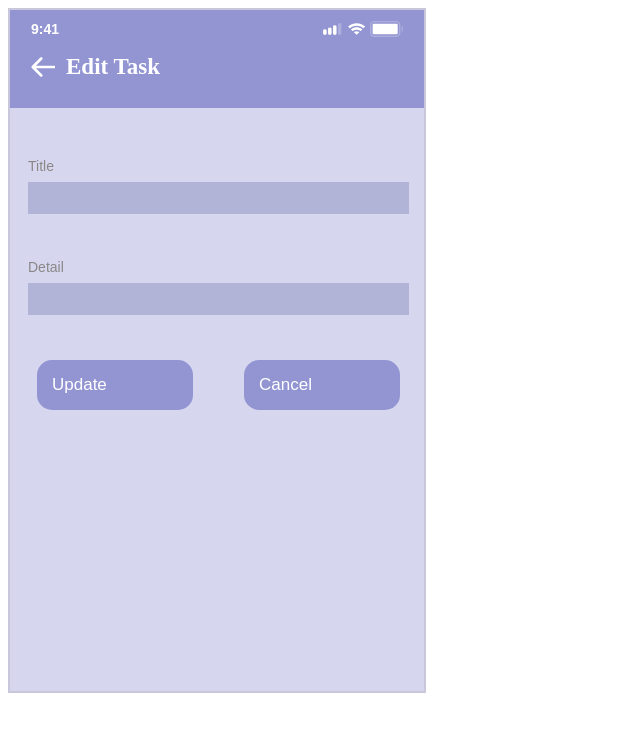
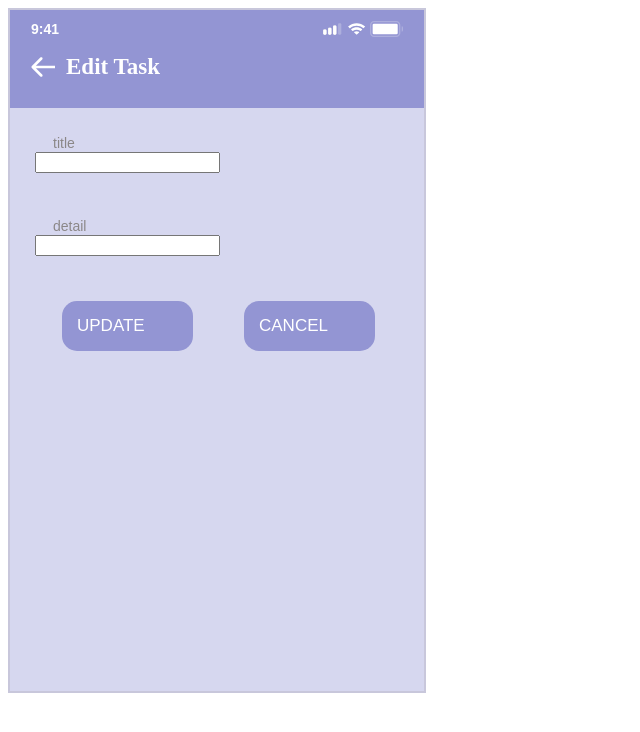
Before and after one commit to Smitasatav/figma, a Next.js app: page /edit-task in a window 1280 px wide. Shown: the top 732 px of the page, without its empty margins (0-640 px from the left). Built offline with nearby package versions, Linux system fonts and the light colour scheme.

Commit message:
scheduleTask code is added

```diff
--- a/src/app/edit-task/page.tsx
+++ b/src/app/edit-task/page.tsx
@@ -1,28 +1,13 @@
 import React from "react";
-import Link from "next/link";
 import Navbar from "@/components/navbar";
 import "./edit.css";
+import Form from "@/components/taskform";
 
 export default function EditTask() {
   return (
     <main>
       <Navbar title="Edit Task" backBtn={true} />
-
-      <div className="add-page-main-container"></div>
-      <div className="add-main-container-text">Title</div>
-      <div>
-        <input type="text" name="title" id="title" required />
-      </div>
-      <div className="add-main-container-text-detail">Detail</div>
-      <div>
-        <input type="text" name="detail" id="detail" required />
-      </div>
-      <div className="button-container">
-        <button className="btn">Update</button>
-        <Link href="/" className="btn" type="button">
-          Cancel
-        </Link>
-      </div>
+      <Form submitBtnLabel="UPDATE" />
     </main>
   );
 }
--- a/src/app/globals.css
+++ b/src/app/globals.css
@@ -51,7 +51,7 @@
   margin-left: 20px;
   cursor: pointer;
 }
-.todo-bar img.active {
+.todo-bar img.scheduled {
   border: 2px solid green;
   border-radius: 10px;
 }
--- /dev/null
+++ b/src/components/cals.ts
@@ -0,0 +1,6 @@
+export let addition =(a:number, b:number)=>a+b
+export let sub =(a:number, b:number)=>a-b
+export let mul =(a:number, b:number)=>a*b
+export let division =(a:number, b:number)=>a/b
+let square=(a:number)=>a*a
+export default square
--- /dev/null
+++ b/src/components/index.tsx
@@ -0,0 +1,9 @@
+import { taskDef } from "@/components/types";
+
+export let saveTasksToLocal = (tasks: taskDef[]) => {
+  localStorage.tasks = JSON.stringify(tasks);
+};
+
+export let getTaskFromLocal = () => {
+  return JSON.parse(localStorage.tasks);
+};
--- /dev/null
+++ b/src/components/taskform/index.tsx
@@ -0,0 +1,67 @@
+"use client";
+import { useState } from "react";
+import React from "react";
+import Link from "next/link";
+import { useRouter } from "next/navigation";
+import { taskDef } from "@/components/types";
+import { saveTasksToLocal, getTaskFromLocal } from "@/components";
+
+interface props {
+  submitBtnLabel: string;
+}
+
+export default function Form({ submitBtnLabel }: props) {
+  const [detail, setDetail] = useState("");
+  const [title, setTitle] = useState("");
+  const router = useRouter();
+
+  const save = (event: React.SyntheticEvent) => {
+    let task: taskDef = { detail, title };
+    event.preventDefault();
+
+    let tasks = [];
+    if (localStorage.tasks) {
+      tasks = getTaskFromLocal();
+    }
+
+    tasks.push(task);
+    saveTasksToLocal(tasks);
+    console.log(tasks);
+    router.push("/");
+  };
+
+  return (
+    <main>
+      <form onSubmit={save}>
+        <div className="add-page-main-container">
+          <div className="add-main-container-text">title</div>
+          <div>
+            <input
+              type="text"
+              name="title"
+              className="input"
+              required
+              onChange={(event) => setTitle(event.currentTarget.value)}
+            />
+          </div>
+          <div className="add-main-container-text-detail">detail</div>
+          <div>
+            <input
+              type="text"
+              name="detail"
+              className="input"
+              required
+              onChange={(event) => setDetail(event.currentTarget.value)}
+            />
+          </div>
+          <div className="button-container">
+            <button className="btn">{submitBtnLabel}</button>
+            <Link href="/" className="btn">
+              CANCEL
+            </Link>
+          </div>
+        </div>
+      </form>
+    </main>
+  );
+}
--- a/src/components/types.ts
+++ b/src/components/types.ts
@@ -1,4 +1,5 @@
 export interface taskDef {
     title: string;
     detail: string;
+    scheduled?: boolean;
   }
```
Also changed, not shown: src/app/add-task/page.tsx (+4 -45 lines), src/app/page.tsx (+27 -3 lines).
